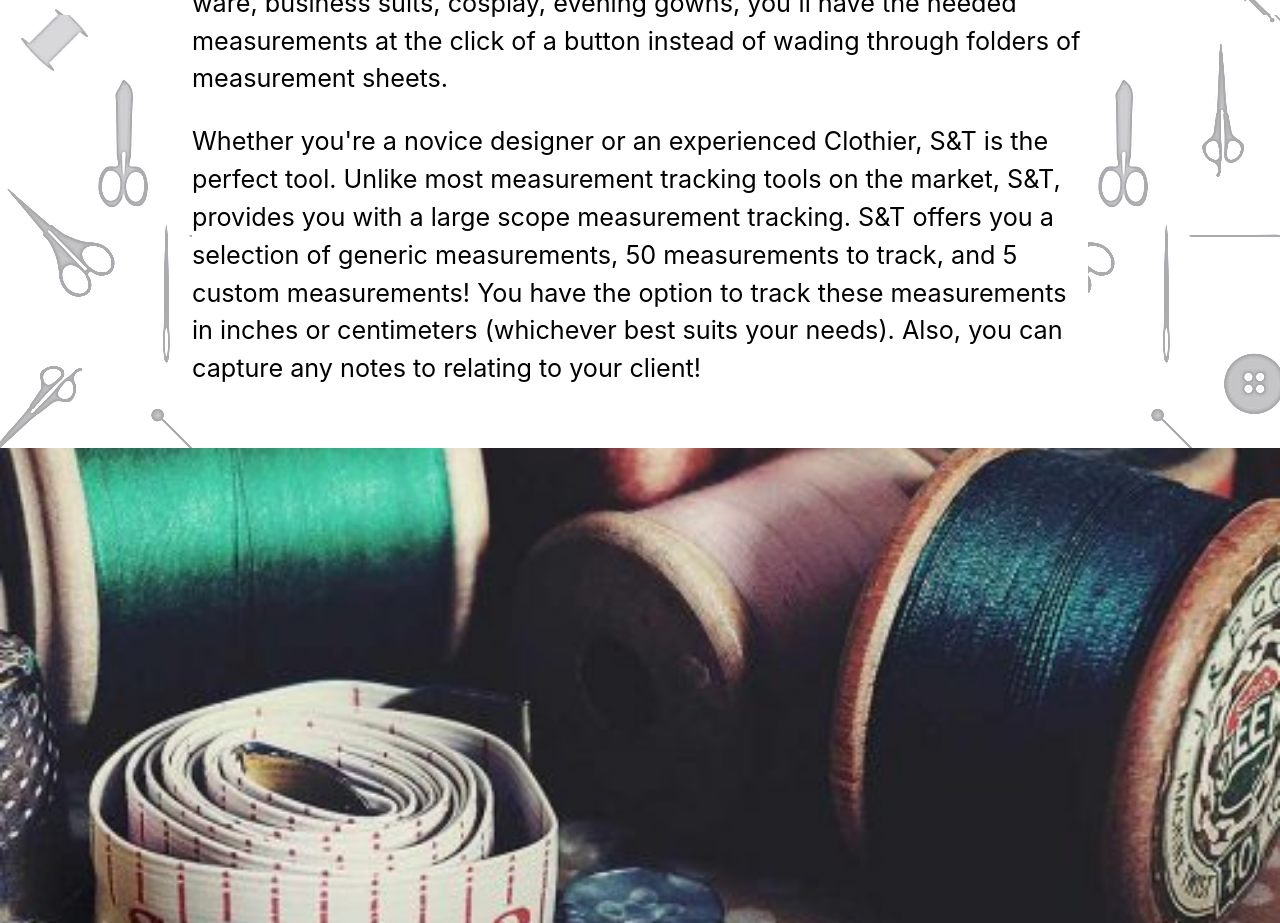
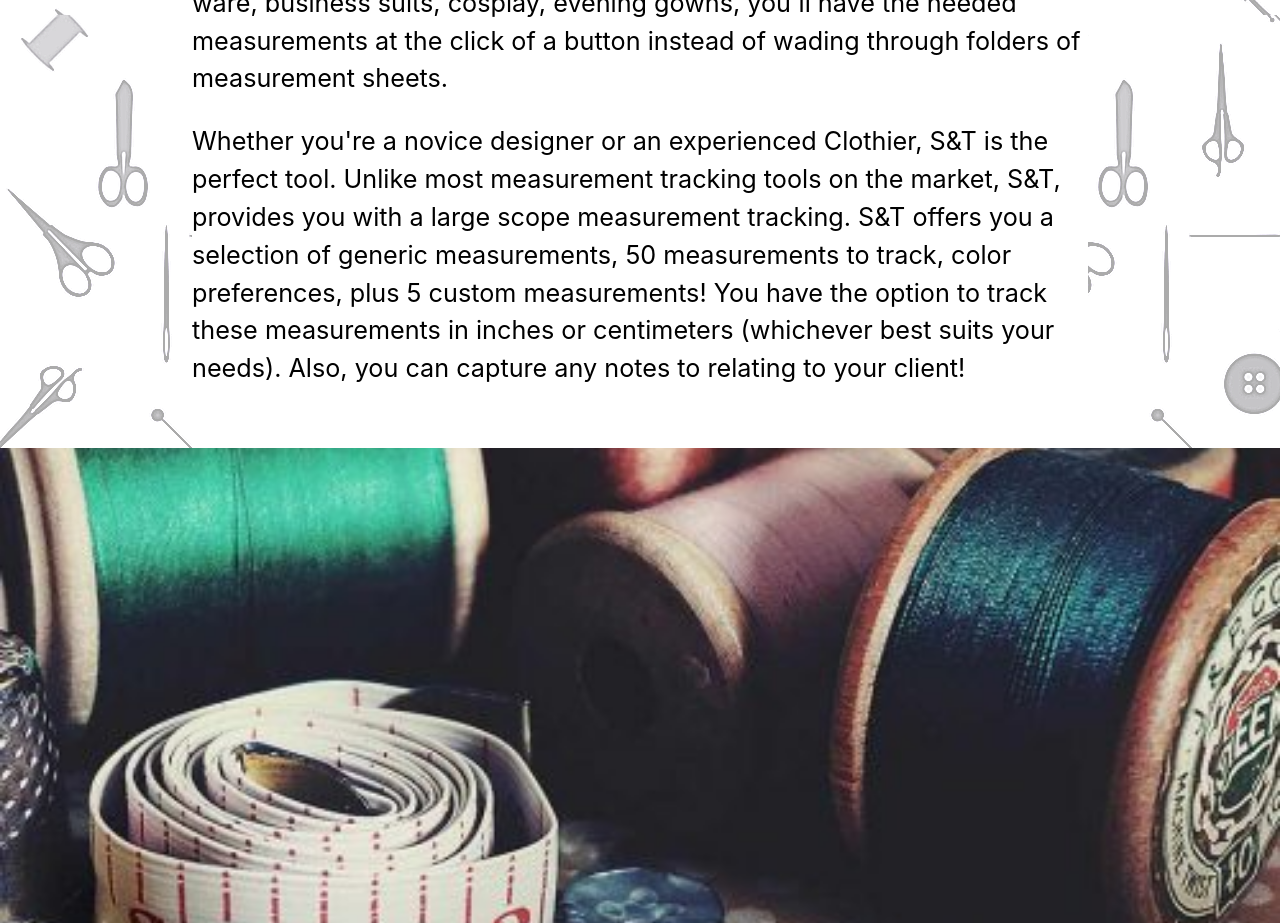
Before and after one commit to wgonz94/Stitches-Tape, a React (Create React App) app in the folder client/: page / in a window 1280 px wide. Shown: the part 980-1903 px from the top of the page. Built offline with nearby package versions, Linux system fonts and the light colour scheme.

Commit message:
update measurement declaration

```diff
--- a/client/src/Components/Home/Title.js
+++ b/client/src/Components/Home/Title.js
@@ -1,6 +1,6 @@
-import React, { useContext } from "react";
-import "./Title.css";
-import { ThemeContext } from "../../Context/ThemeContext";
+import React, { useContext } from 'react';
+import './Title.css';
+import { ThemeContext } from '../../Context/ThemeContext';
 
 const Title = () => {
   const { isLightTheme, light, dark } = useContext(ThemeContext);
@@ -36,9 +36,10 @@ const Title = () => {
           the perfect tool. Unlike most measurement tracking tools on the
           market, S&T, provides you with a large scope measurement tracking. S&T
           offers you a selection of generic measurements, 50 measurements to
-          track, and 5 custom measurements! You have the option to track these
-          measurements in inches or centimeters (whichever best suits your
-          needs). Also, you can capture any notes to relating to your client!
+          track, color preferences, plus 5 custom measurements! You have the
+          option to track these measurements in inches or centimeters (whichever
+          best suits your needs). Also, you can capture any notes to relating to
+          your client!
         </p>
       </div>
     </section>
```
